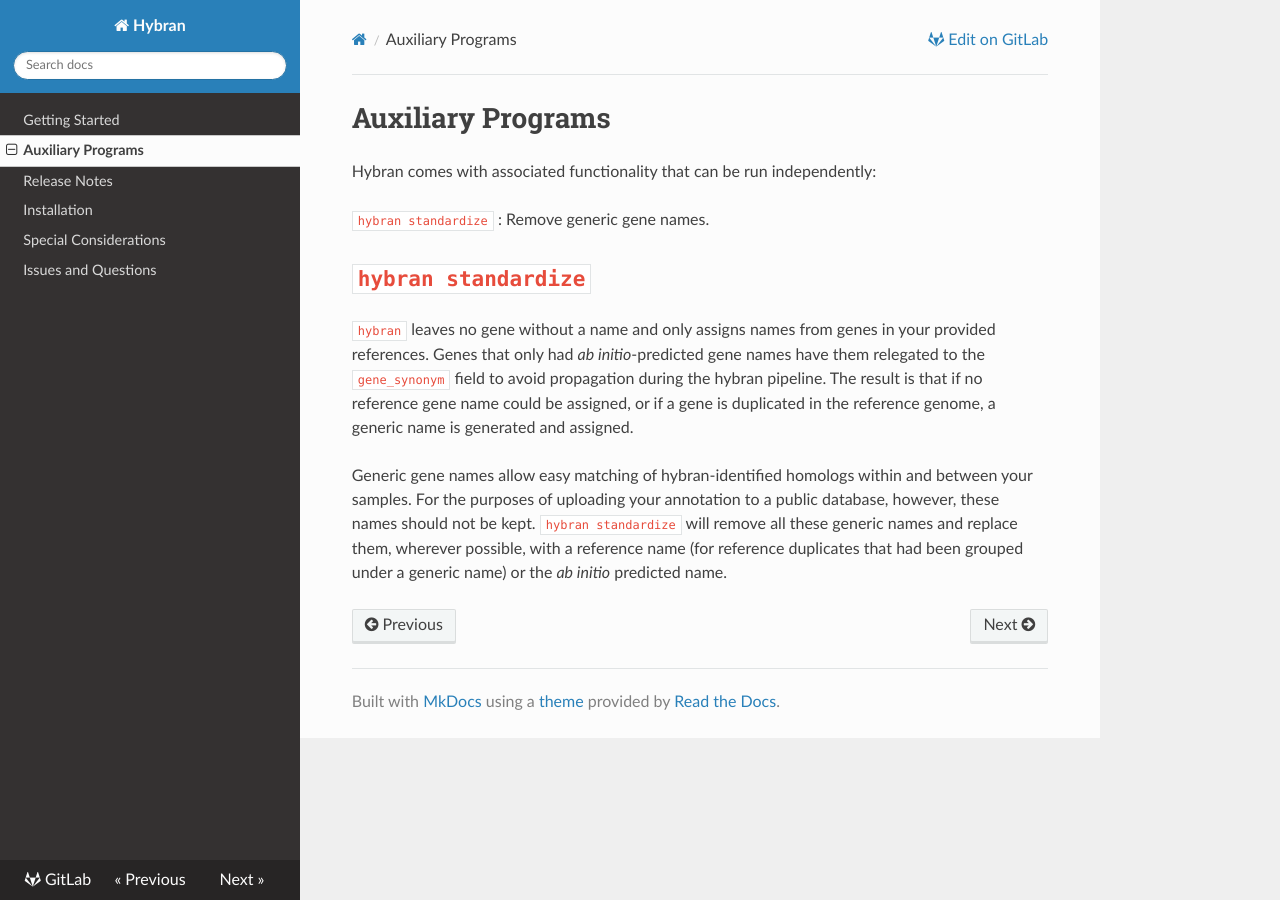
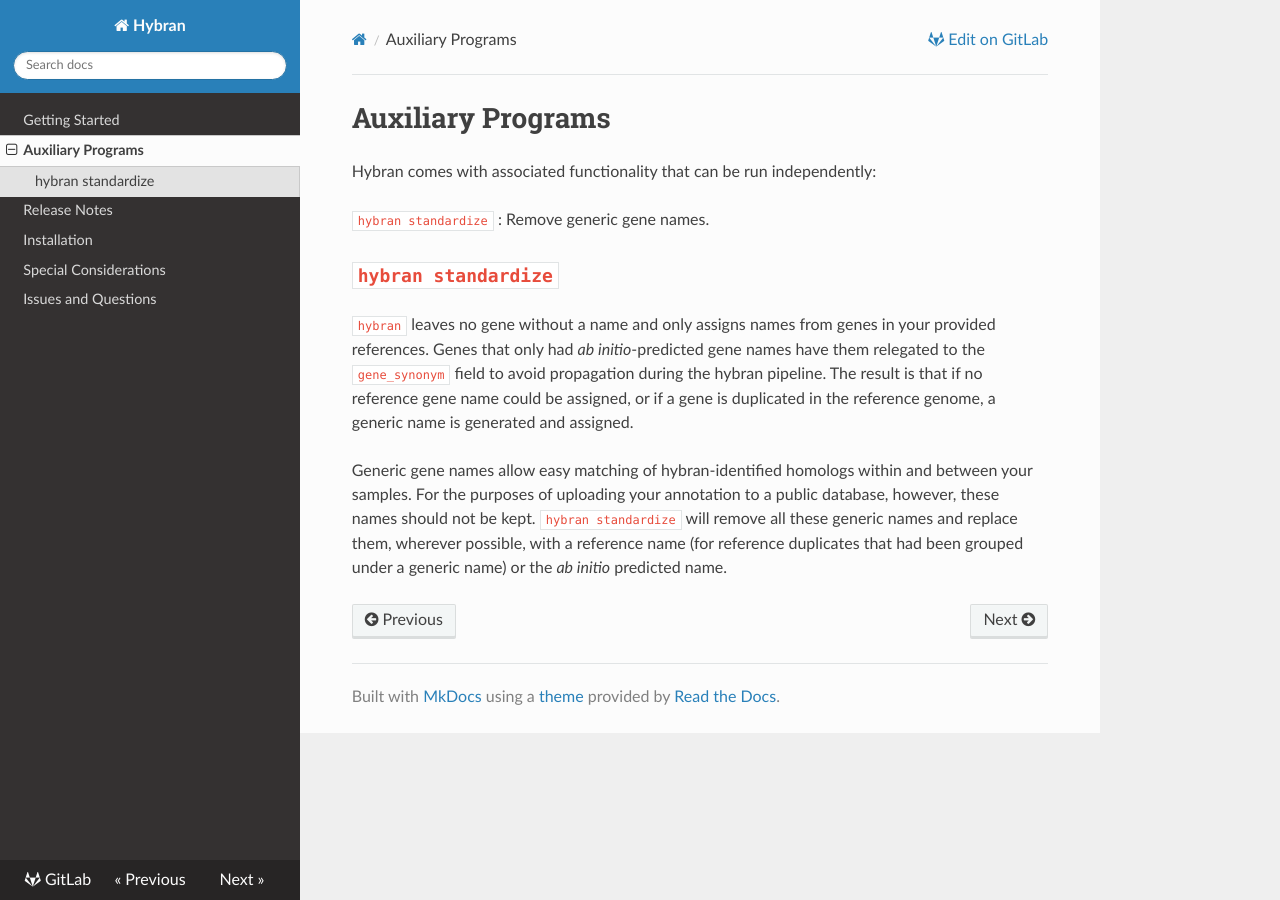
Before and after one commit to LPCDRP/hybran, an MkDocs documentation site: the page built from docs/aux.md, in a window 1280 px wide. Built offline with MkDocs 1.6.1, drawn with Linux system fonts in a browser that asks for light colours; nearby versions of some CDN libraries.

Commit message:
aux.md: fix header level

```diff
--- a/docs/aux.md
+++ b/docs/aux.md
@@ -6,7 +6,7 @@ Hybran comes with associated functionality that can be run independently:
 : Remove generic gene names.
 
 
-# `hybran standardize`
+## `hybran standardize`
 
 `hybran` leaves no gene without a name and only assigns names from genes in your provided references.
 Genes that only had *ab initio*-predicted gene names have them relegated to the `gene_synonym` field to avoid propagation during the hybran pipeline.
```
